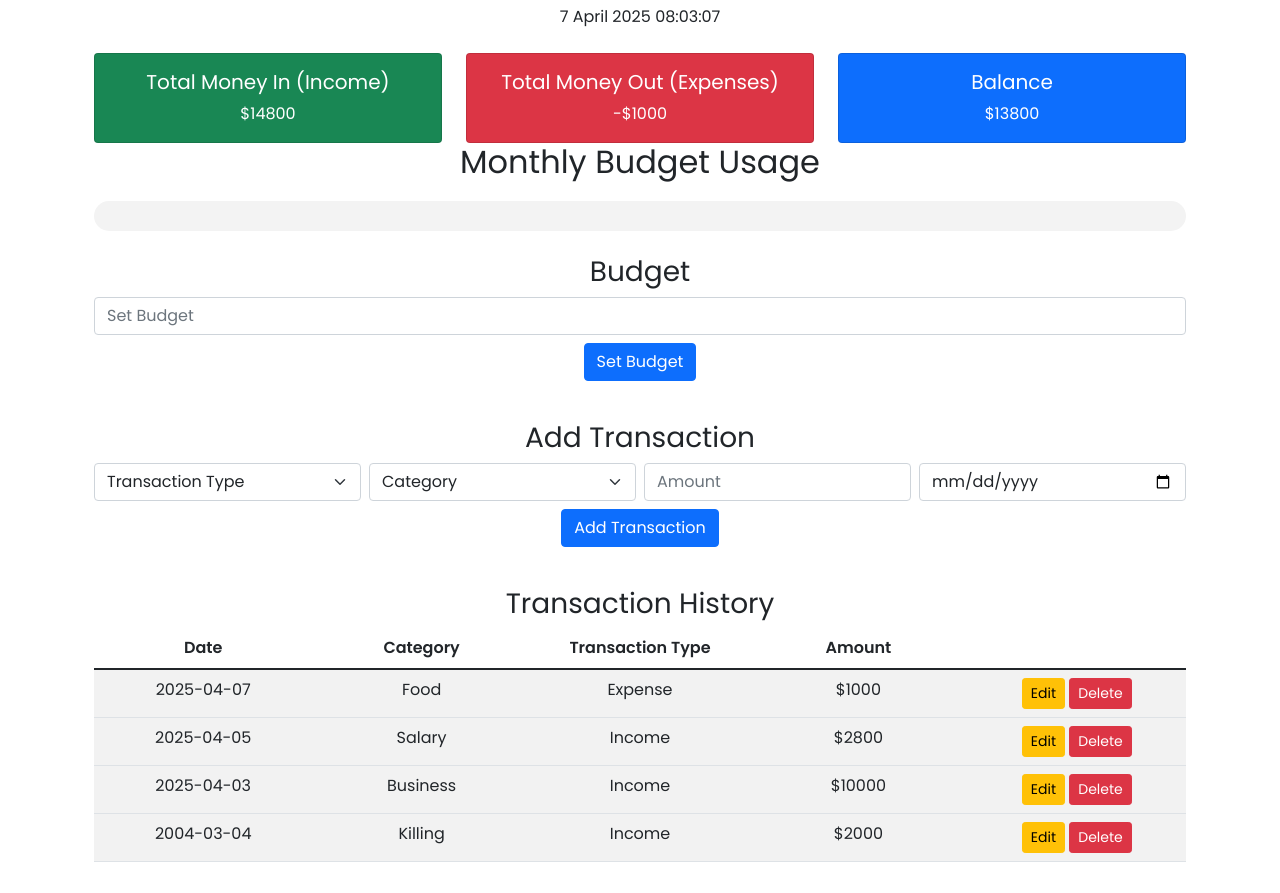
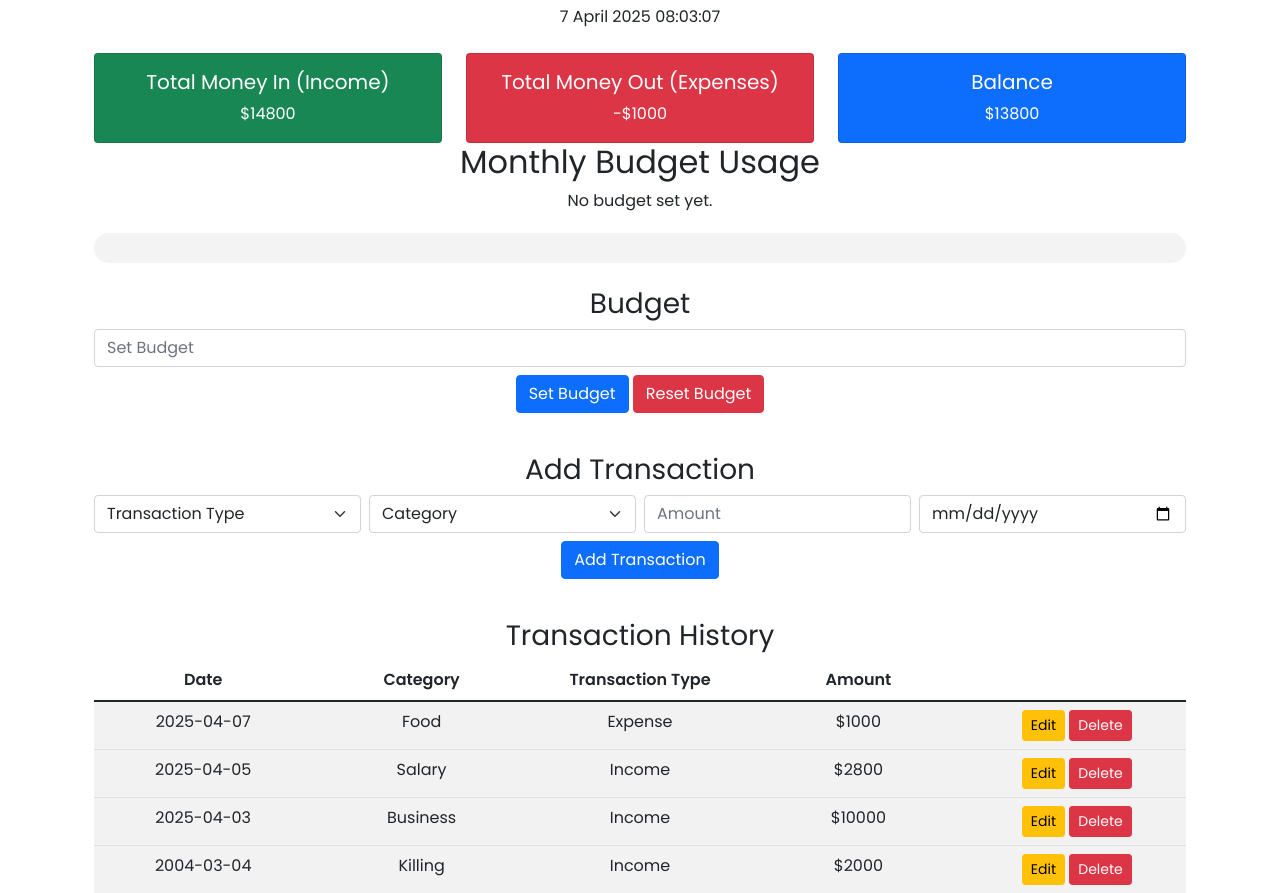
Before and after one commit to kenazczx/Final-Project-CS50x, a Flask app: page / in a window 1280 px wide. Shown: the part 223-1116 px from the top of the page. Run offline with Flask 3, Linux system fonts and the light colour scheme; a user stored in the database is signed in; some libraries are stand-ins or nearby versions.

Commit message:
BudgetBuddy v1.11
Added Reset Budget
Added Budget checking
Added Information about Budget

```diff
--- a/app.py
+++ b/app.py
@@ -56,7 +56,7 @@ def home():
         expense_categories = db.execute("SELECT DISTINCT category FROM transactions WHERE user_id = ? AND transaction_type = 'expense'", user_id)
         categories = default_expense_categories + [row["category"] for row in expense_categories]
     # Current Date
-    return render_template("index.html", total_income=total_income[0]["total_income"], total_expenses=total_expenses[0]["total_expenses"], balance=balance[0]["balance"], transactions=transactions, transaction_type=transaction_type, categories=categories, progress_percentage=progress_percentage)
+    return render_template("index.html", total_income=total_income[0]["total_income"], total_expenses=total_expenses[0]["total_expenses"], balance=balance[0]["balance"], transactions=transactions, transaction_type=transaction_type, categories=categories, progress_percentage=progress_percentage, budget=budget, spent=spent)
 
 
 @app.route('/get_time')
@@ -198,7 +198,7 @@ def login():
     """Log user in"""
 
     # Forget any user_id
-
+    session.clear()
     # User reached route via POST (as by submitting a form via POST)
     if request.method == "POST":
         # Ensure username was submitted
@@ -305,23 +305,41 @@ def analysis():
 
     return render_template("analysis.html", income_categories=income_categories, income_values=income_values, expense_categories=expense_categories, expense_values=expense_values)
 
-@app.route('/set_budget', methods=['GET', 'POST'])
+@app.route('/budget', methods=['GET', 'POST'])
 @login_required
 def set_budget():
     if request.method == 'POST':
-        current_date = datetime.now()
-        current_month = current_date.month
-        current_year = current_date.year
-        user_id = session.get("user_id")
-        budget = float(request.form.get('budget'))
-        if not budget:
-            flash("Please provide a budget!", "danger")
+        if "set_budget" in request.form:
+            current_date = datetime.now()
+            current_month = current_date.month
+            current_year = current_date.year
+            user_id = session.get("user_id")
+            budget = request.form.get('budget')
+            try:
+                budget = float(budget)
+            except ValueError:
+                flash("Please provide a valid budget!", "danger")
+                return redirect('/')
+            if not budget:
+                flash("Please provide a valid budget!", "danger")
+                return redirect('/')
+            if db.execute("SELECT * FROM monthly_budgets WHERE user_id = ? AND month = ? AND year = ?", user_id, current_month, current_year):
+                db.execute("UPDATE monthly_budgets SET budget = ? WHERE user_id = ? AND month = ? AND year = ?", budget, user_id, current_month, current_year)
+            else:
+                db.execute("INSERT INTO monthly_budgets (budget, month, year, user_id) VALUES (?, ?, ?, ?)", budget, current_month, current_year, user_id)
+            flash("Budget set successfully!", "success")
             return redirect('/')
-        if db.execute("SELECT * FROM monthly_budgets WHERE user_id = ? AND month = ? AND year = ?", user_id, current_month, current_year):
-            db.execute("UPDATE monthly_budgets SET budget = ? WHERE user_id = ? AND month = ? AND year = ?", budget, user_id, current_month, current_year)
-        else:
-            db.execute("INSERT INTO monthly_budgets (budget, month, year, user_id) VALUES (?, ?, ?, ?)", budget, current_month, current_year, user_id)
-        flash("Budget set successfully!", "success")
-        return redirect('/')
+        elif "reset_budget" in request.form:
+            current_date = datetime.now()
+            current_month = current_date.month
+            current_year = current_date.year
+            user_id = session.get("user_id")
+            rows = db.execute("SELECT * FROM monthly_budgets WHERE user_id = ? AND month = ? AND year = ?", user_id, current_month, current_year)
+            if rows[0]["budget"] == 0:
+                flash("No budget set for this month!", "danger")
+                return redirect('/')
+            db.execute("UPDATE monthly_budgets SET budget = 0 WHERE user_id = ? AND month = ? AND year = ?", user_id, current_month, current_year)
+            flash("Budget reset successfully!", "success")
+            return redirect('/')
     else:
         return redirect('/')
--- a/templates/index.html
+++ b/templates/index.html
@@ -39,6 +39,16 @@
             </div>
         </div>
         <h2>Monthly Budget Usage</h2>
+        {% if budget > 0 %}
+        <div class="d-flex justify-content-center gap-2 mb-4">
+            <div><strong>Spent:</strong> ${{ spent }}</div>
+            <div><strong>Budget:</strong> ${{ budget }}</div>
+            <div><strong>Remaining:</strong> ${{ budget - spent }}</div>
+        </div>
+        {% else %}
+            <p>No budget set yet.</p>
+        {% endif %}
+
         {% if progress_percentage > 100 %}
             <div class="progress-bar-container">
                 <div class="progress-bar" style="width: 100%; background-color: #f44336;"> <!-- Red -->
@@ -64,15 +74,20 @@
                 </div>
             </div>
         {% else %}
-            <p>No budget set yet.</p>
+            <div class="progress-bar-container">
+                <div class="progress-bar" style="width: {{ progress_percentage }}%; background-color: #4caf50;"> <!-- Green -->
+                    {{ 0 }}%
+                </div>
+            </div>
         {% endif %}
         <h3 class="mt-4">Budget</h3>
-        <form action="/set_budget" method="post" class="row g-2 align-items-center">
+        <form action="/budget" method="post" class="row g-2 align-items-center">
             <div class="col md-2">
-                <input class="form-control" name="budget" placeholder="Set Budget" type="number" step="0.01" required>
+                <input class="form-control" name="budget" placeholder="Set Budget" type="number" step="0.01">
             </div>
             <div class="mb-3">
-                <button class="btn btn-primary" type="submit">Set Budget</button>
+                <button class="btn btn-primary" type="submit" name="set_budget">Set Budget</button>
+                <button class="btn btn-danger" type="submit" name="reset_budget">Reset Budget</button>
             </div>
         </form>
         <h3 class="mt-4">Add Transaction</h3>
```
Also changed, not shown: budget_tracker.db, 2 other files.
